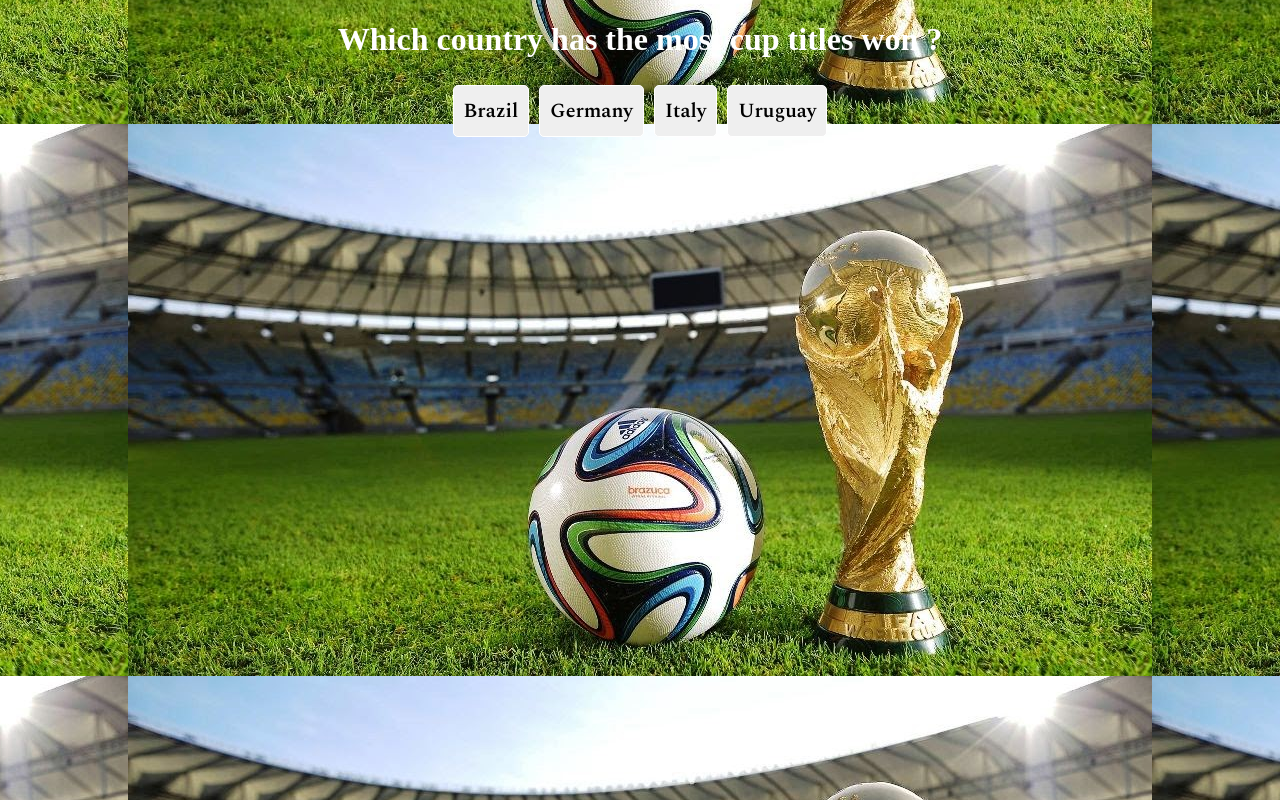
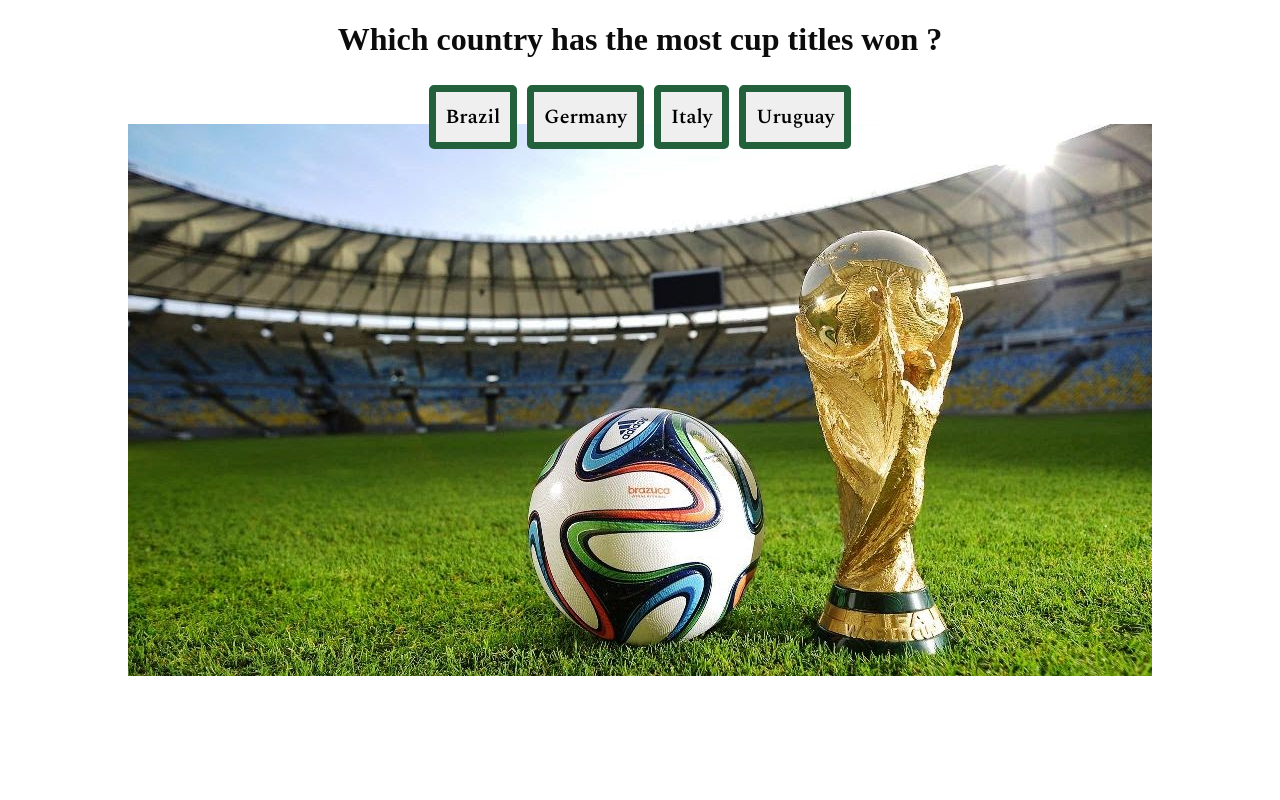
Before and after one commit to dianisssc/TriviaGame, a plain HTML site: page index.html in a window 1280 px wide. Both pictures are taken after a click on the button "Begin Quiz". Drawn offline with nearby package versions, Linux system fonts and the light colour scheme.

Commit message:
adjusted some styling in the css, tried poistioning the background

```diff
--- a/assets/css/style.css
+++ b/assets/css/style.css
@@ -1,5 +1,5 @@
 #container {
-    width: 100%;
+    width: auto;
     height: auto;
 
 }
@@ -14,16 +14,17 @@
 
 body {
     background-image: url(../images/fifawithball.jpg);
+    background-repeat: no-repeat;
     background-attachment: fixed;
     background-position: center;
-}
+  }
 
 #start {
     margin-top: 480px;
 }
 
 button {
-    border: 1px solid white;
+    border: 7px solid rgb(34, 97, 60);
     border-radius: 5px;
     font-size: 20px;
     font-family: 'Spectral', sans-serif;
@@ -37,7 +38,7 @@ p {
 }
 
 h1 {
-    color: white;
+    color: rgb(12, 12, 12);
 }
 
 #choice0, #choice1, #choice2, #choice3 {
```
Also changed, not shown: index.html (+0 -1 lines).
